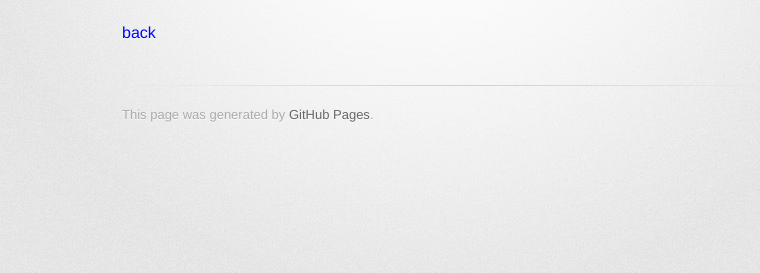
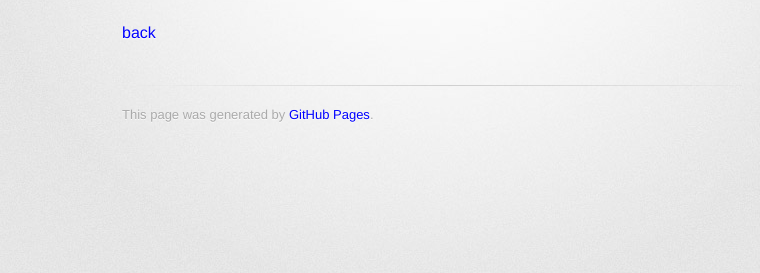
Before and after one commit to jrb28/jrb28.github.io, a Jekyll site: the page built from another-page.md, in a window 1280 px wide. Shown: the part 286-559 px from the top of the page, without its empty margins (208-968 px from the left). Built offline with Jekyll 4.4.1, drawn with Linux system fonts in a browser that asks for light colours; some web fonts are replaced; our own code applies the rules of GitHub Pages for plain Markdown files.

Commit message:
Update jekyll-theme-tactile.scss

```diff
--- a/_sass/jekyll-theme-tactile.scss
+++ b/_sass/jekyll-theme-tactile.scss
@@ -64,6 +64,12 @@ a {
 }
 a:hover {
   color: #d5000d;  /* #c5000c */
+}
+a:link {
+  color: #0000FF;  /* #c5000c */
+}
+a:visited {
+  color: #800080;  /* #c5000c */
 }
 
 header {
```
